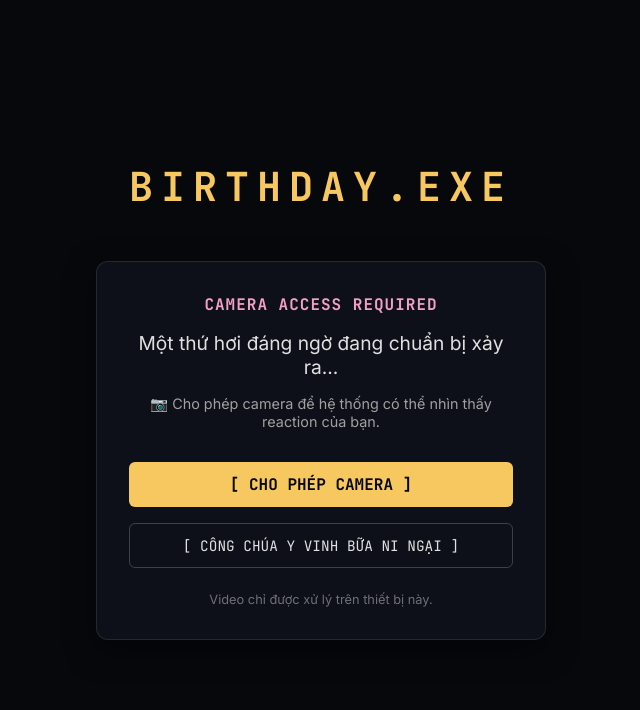
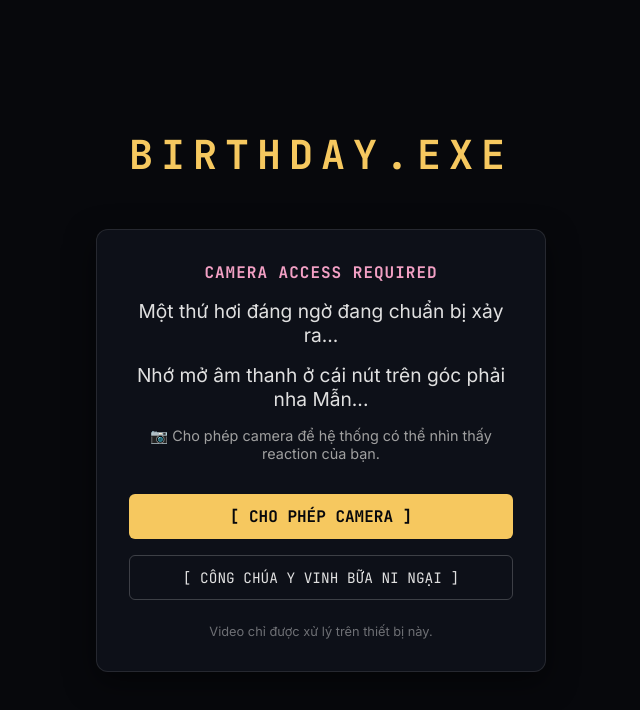
Before and after one commit to datnvq/birthday-exe, a React (Vite) app: page / in a window 1280 px wide. Shown: the top 710 px of the page, without its empty margins (319-959 px from the left). Built offline with nearby package versions, Linux system fonts and the light colour scheme.

Commit message:
Update CameraPermission.jsx

```diff
--- a/src/components/CameraPermission.jsx
+++ b/src/components/CameraPermission.jsx
@@ -56,6 +56,7 @@ const CameraPermission = ({ onGranted, onSkip }) => {
         <div style={styles.box}>
           <h2 style={styles.subtitle}>CAMERA ACCESS REQUIRED</h2>
           <p style={styles.text}>Một thứ hơi đáng ngờ đang chuẩn bị xảy ra...</p>
+          <p style={styles.text}>Nhớ mở âm thanh ở cái nút trên góc phải nha Mẫn...</p>
           <p style={styles.textSmall}>📷 Cho phép camera để hệ thống có thể nhìn thấy reaction của bạn.</p>
 
           <button
```
